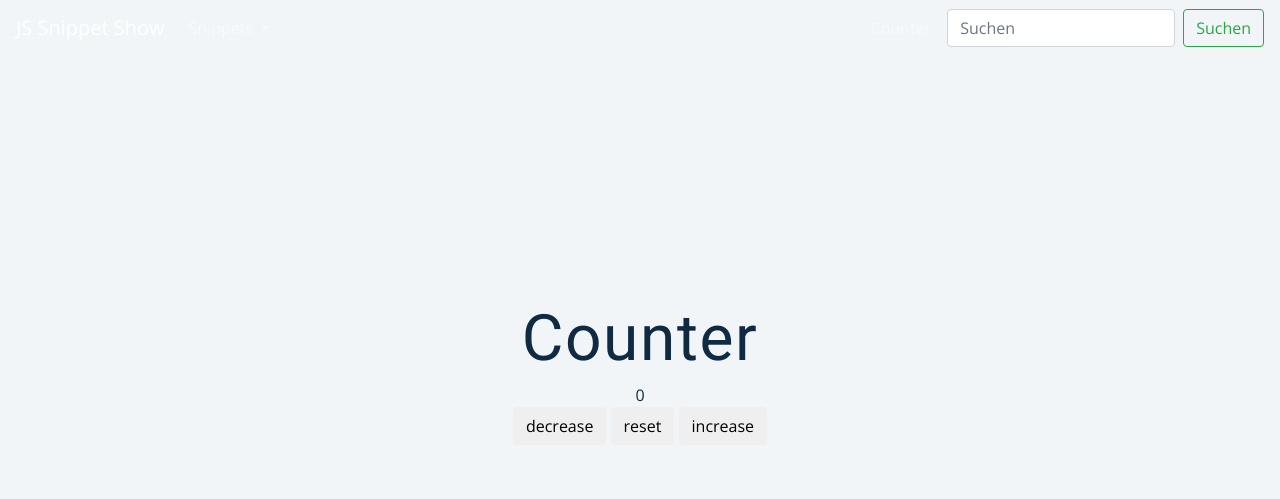
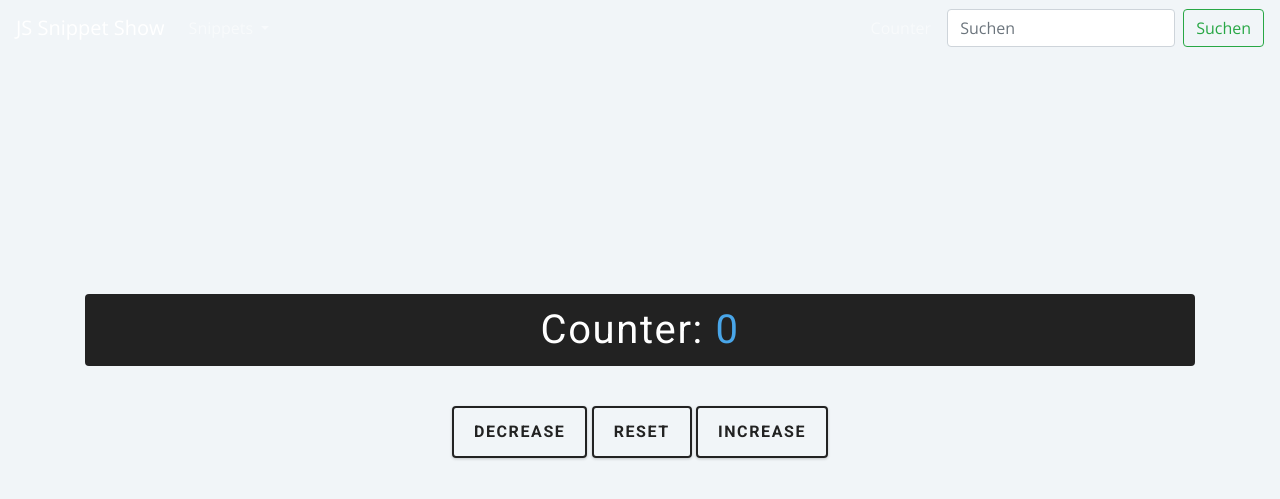
Before and after one commit to richi-sixt/js-snippet-show, a Flask app: page /counter/ in a window 1280 px wide. Shown: the top 499 px of the page. Run offline with Flask 2, Linux system fonts and the light colour scheme; some libraries are stand-ins or nearby versions.

Commit message:
button-style

```diff
--- a/project/colorflipper/templates/colorflipper/hex.html
+++ b/project/colorflipper/templates/colorflipper/hex.html
@@ -11,8 +11,10 @@
   <body>
     {% include 'topnav.html'%}
     <div class="container">
-      <a href="{{ url_for('colorflipper.simple') }}" class="btn btn-dark btn-lg btn-block" role="button">Simple</a>
-      <a href="{{ url_for('colorflipper.hex') }}" class="btn btn-dark btn-lg btn-block" role="button">Hex</a>
+      <div class="button-container">
+        <a href="{{ url_for('colorflipper.simple') }}" class="btn btn-dark btn-lg" role="button">Simple</a>
+        <a href="{{ url_for('colorflipper.hex') }}" class="btn btn-dark btn-lg" role="button">Hex</a>
+      </div>
     </div>
     <main>
       <div class="container">
--- a/project/colorflipper/templates/colorflipper/index.html
+++ b/project/colorflipper/templates/colorflipper/index.html
@@ -11,8 +11,10 @@
   <body>
     {% include 'topnav.html'%}
     <div class="container">
-      <a href="{{ url_for('colorflipper.simple') }}" class="btn btn-dark btn-lg btn-block" role="button">Simple</a>
-      <a href="{{ url_for('colorflipper.hex') }}" class="btn btn-dark btn-lg btn-block" role="button">Hex</a>
+      <div class="button-container">
+        <a href="{{ url_for('colorflipper.simple') }}" class="btn btn-dark btn-lg" role="button">Simple</a>
+        <a href="{{ url_for('colorflipper.hex') }}" class="btn btn-dark btn-lg" role="button">Hex</a>
+      </div>
     </div>
     <main>
       <div class="container">
--- a/project/counter/static/js/counter.js
+++ b/project/counter/static/js/counter.js
@@ -22,7 +22,7 @@
       value.style.color = 'red';
     }
     if (count == 0) {
-      value.style.color = 'black';
+      value.style.color = '#49a6e9';
     }
     value.textContent = count;
   });
--- a/project/counter/templates/counter/index.html
+++ b/project/counter/templates/counter/index.html
@@ -12,12 +12,11 @@
     {% include 'topnav.html'%}
     <main>
       <div class="container">
-        <h1>counter</h1>
-        <span id="value">0</span>
+        <h2>Counter: <span id="value"class="color">0</span></h2>
         <div class="button-container">
-          <button class="btn decrease">decrease</button>
-          <button class="btn reset">reset</button>
-          <button class="btn increase">increase</button>
+          <button class="btn btn-hero decrease">decrease</button>
+          <button class="btn btn-hero reset">reset</button>
+          <button class="btn btn-hero increase">increase</button>
         </div>
       </div>
     </main>
```
